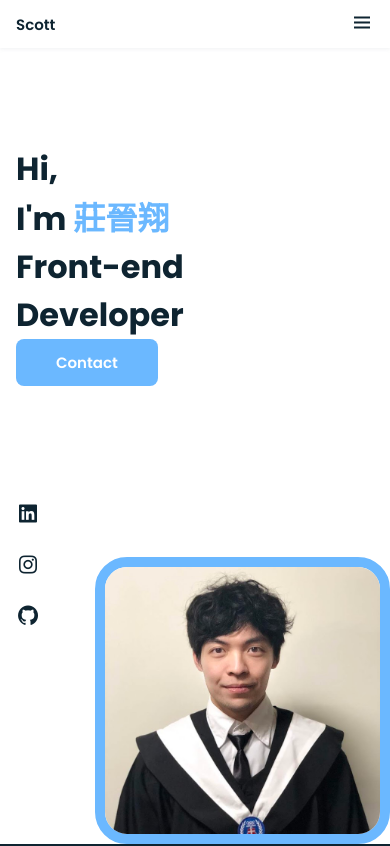
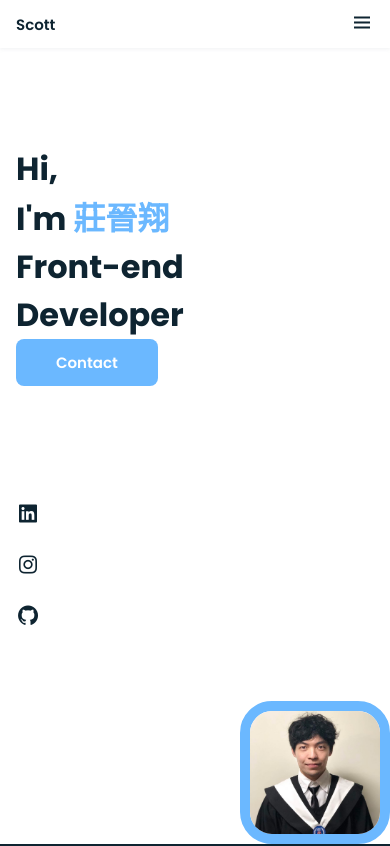
Before and after one commit to scottzhuang/test20220413, a Vue app: page /#/home in a window 390 px wide. Shown: the top 846 px of the page. Built offline with nearby package versions, Linux system fonts and the light colour scheme.

Commit message:
updatVueCliWithPortfolio

```diff
--- a/src/App.vue
+++ b/src/App.vue
@@ -518,4 +518,11 @@ img{
         right: 15%;
     }
 }
+@media screen and (max-width: 768px) {
+    .home__img{
+        width: 150px;
+        margin-top: -100px;
+        padding-top: 50px;
+    }
+}
 </style>
--- a/src/components/Header/index.vue
+++ b/src/components/Header/index.vue
@@ -6,12 +6,12 @@
             </div>
             <div :class="[isMenuShow ? show : '']" class="nav__menu " id="nav-menu">
                 <ul class="nav__list">
-                    <li class="nav__item"><router-link to="/home" class="nav__link" active-class="active">Home</router-link></li>
-                    <li class="nav__item"><router-link to="/about" class="nav__link" active-class="active">About</router-link></li>
-                    <li class="nav__item"><router-link to="/skills" class="nav__link" active-class="active">Skills</router-link></li>
-                    <li class="nav__item"><router-link to="/work" class="nav__link" active-class="active">Work</router-link></li>
-                    <li class="nav__item"><router-link to="/contact" class="nav__link" active-class="active">Contact</router-link></li>
-                    <li class="nav__item"><i @click="doChangeColor()" class='bx bxs-palette nav__item__palette'></i></li>
+                    <li class="nav__item" @click="isMenuShow = !isMenuShow"><router-link to="/home" class="nav__link" active-class="active">Home</router-link></li>
+                    <li class="nav__item" @click="isMenuShow = !isMenuShow"><router-link to="/about" class="nav__link" active-class="active">About</router-link></li>
+                    <li class="nav__item" @click="isMenuShow = !isMenuShow"><router-link to="/skills" class="nav__link" active-class="active">Skills</router-link></li>
+                    <li class="nav__item" @click="isMenuShow = !isMenuShow"><router-link to="/work" class="nav__link" active-class="active">Work</router-link></li>
+                    <li class="nav__item" @click="isMenuShow = !isMenuShow"><router-link to="/contact" class="nav__link" active-class="active">Contact</router-link></li>
+                    <li class="nav__item" ><i @click="doChangeColor()" class='bx bxs-palette nav__item__palette'></i></li>
                 </ul>
             </div>
 
@@ -35,7 +35,7 @@ export default {
         doChangeColor(){
             console.log('@')
             this.$bus.$emit('changeColor',)
-        }
+        },
     }
 }
 </script>
```
